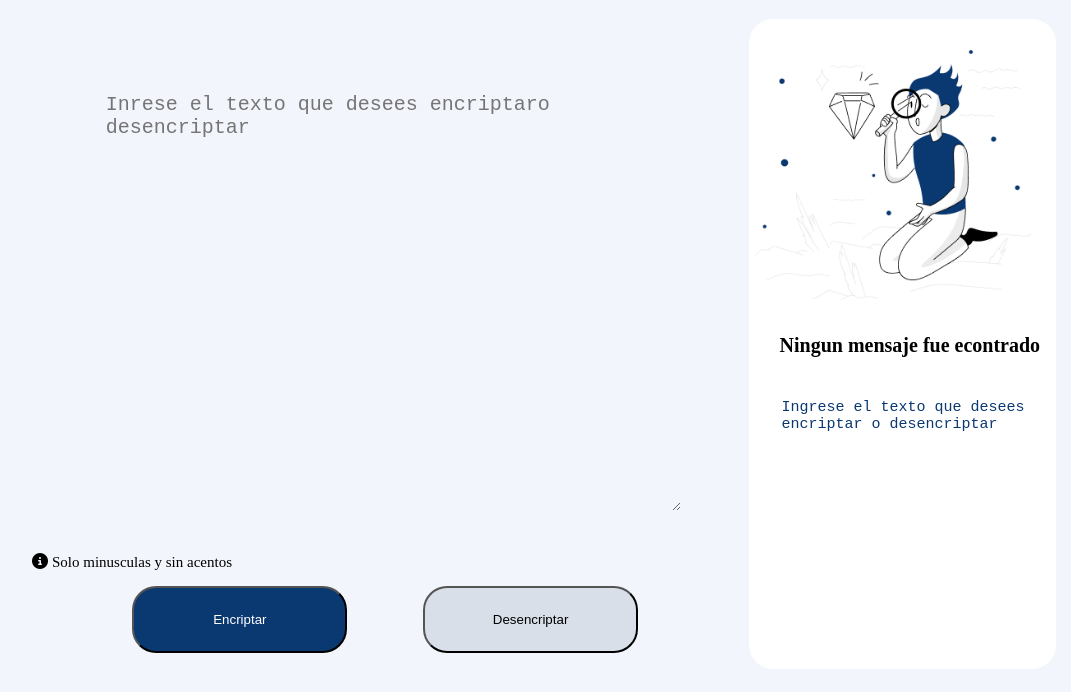
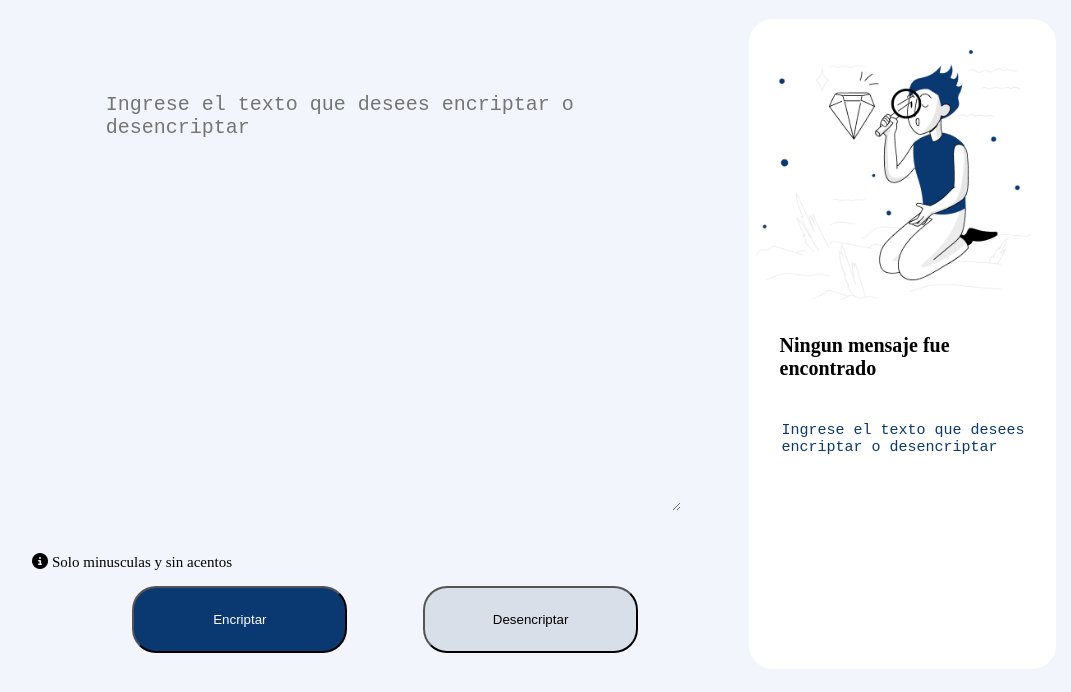
Before and after one commit to KaytoKou/Challenge-Encriptador-Texto, a plain HTML site: page index.html in a window 1280 px wide. Shown: the part 66-758 px from the top of the page, without its empty margins (96-1167 px from the left). Drawn offline with Linux system fonts and the light colour scheme.

Commit message:
Actualizar el index.html

```diff
--- a/index.html
+++ b/index.html
@@ -16,12 +16,12 @@
         </div>
 
         <div class="left">
-            <textarea name="" id="input-text" class="text-input" cols="30" rows="10" placeholder="Inrese el texto que desees encriptaro desencriptar"></textarea>
+            <textarea name="" id="input-text" class="text-input" cols="30" rows="10" placeholder="Ingrese el texto que desees encriptar o desencriptar"></textarea>
         </div>
 
         <div class="right">
             <img src="imagenes/image.png" alt="" class="imgDer" id="imgDer">
-            <p class="texto" id="text">Ningun mensaje fue econtrado</p>
+            <p class="texto" id="text">Ningun mensaje fue encontrado</p>
             <textarea  name="name" id="texto2" cols="80" rows="8" readonly>Ingrese el texto que desees encriptar o desencriptar</textarea>
             <button type="button" id="copiar" onclick="copy()">Copiar</button>
         </div>
```
